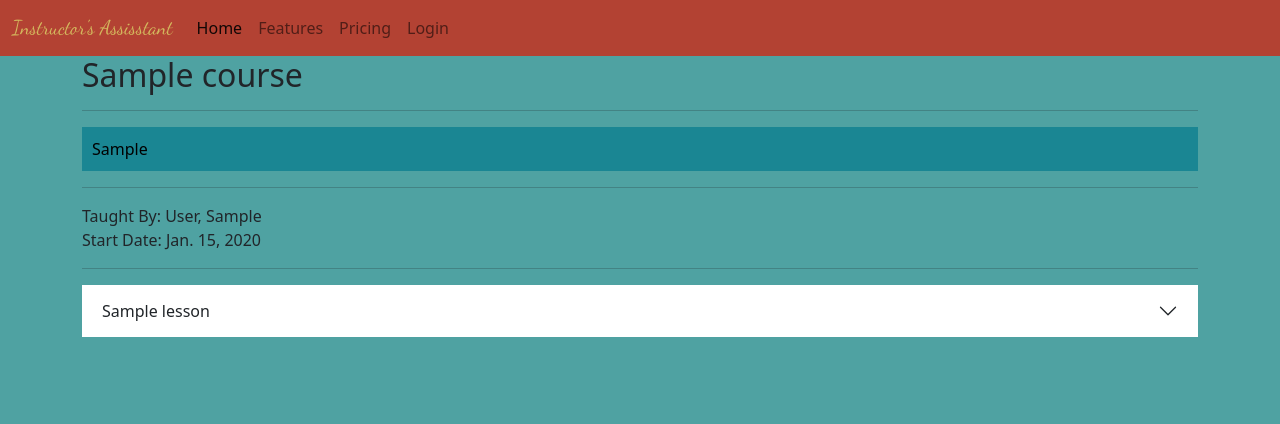
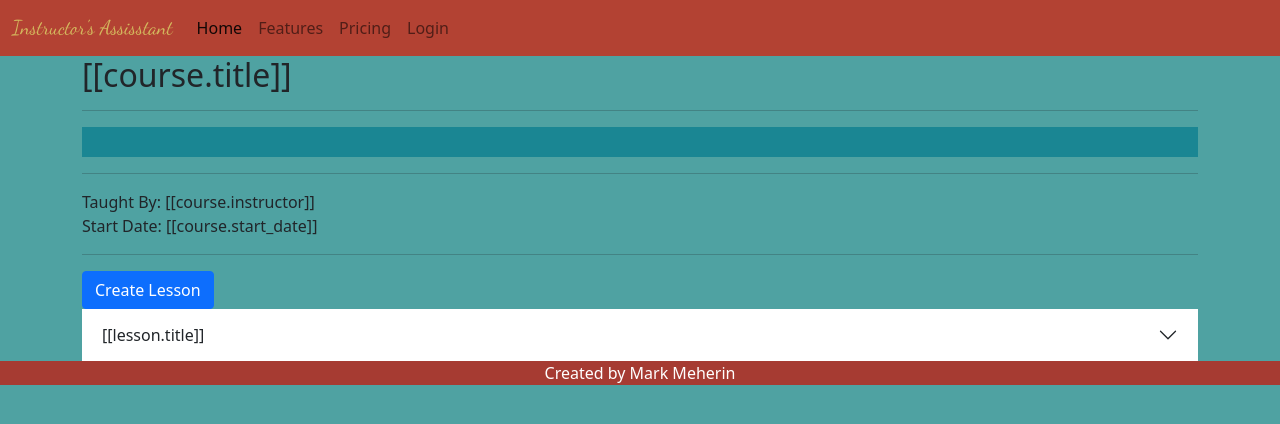
Before and after one commit to Marktm2012/Guild-Captstone, a Django app: a page that uses instuctorproj/instructapp/templates/instructapp/base.html in a window 1280 px wide. Shown: the top 424 px of the page. Run offline with Django 3.2, Linux system fonts and the light colour scheme; tables that the repository leaves empty hold one stand-in row (values such as "Sample post"); some libraries are stand-ins or nearby versions.

Commit message:
Rewrote Lesson Creation in Vue

```diff
--- a/instuctorproj/instructapp/templates/instructapp/base.html
+++ b/instuctorproj/instructapp/templates/instructapp/base.html
@@ -28,6 +28,14 @@
         #title_bar {
             font-family: Dancing Script;
             color:rgb(212,185,94) !important;
+        }
+        .footer {
+            left: 0;
+            bottom: 0;
+            width: 100%;
+            background-color: #A63B32;
+            color: white;
+            text-align: center;
         }
 
 </style>
@@ -70,7 +78,9 @@
 
     {% block content %}
     {% endblock %}
-
+    <div class="footer">
+        <span>Created by Mark Meherin</span>
+    </div>
     <!-- Bootstrap JS -->
     <script src="https://cdn.jsdelivr.net/npm/bootstrap@5.0.1/dist/js/bootstrap.bundle.min.js"
         integrity="sha384-gtEjrD/SeCtmISkJkNUaaKMoLD0//ElJ19smozuHV6z3Iehds+3Ulb9Bn9Plx0x4"
--- a/instuctorproj/instructapp/templates/instructapp/course_page.html
+++ b/instuctorproj/instructapp/templates/instructapp/course_page.html
@@ -3,52 +3,49 @@
 {%block content%}
 <style>
     #course_overview {
-        color:black;
+        color: black;
         background-color: #1A8693;
-        padding: 10px;
+        padding: 15px;
     }
 </style>
 <div id="course_app">
     <div class="container">
         <div id="course_info">
-            <h2>{{course.title}}</h2>
+            <h2>[[course.title]]</h2>
             <hr>
-            <div id="course_overview">{{course.overview|safe}}</div>
+            <div v-html="course.overview" id="course_overview"></div>
             <hr>
         </div>
         <div class="row">
-            <span>Taught By: {{course.instructor.last_name}}, {{course.instructor.first_name}}</span>
-            <span>Start Date: {{course.start_date}}</span>
+            <span>Taught By: [[course.instructor]]</span>
+            <span>Start Date: [[course.start_date]]</span>
         </div>
         <hr>
         <!-- Modal launch for lesson creation -->
-        {% if user == course.instructor %}
-        <button type="button" class="btn btn-primary" data-bs-toggle="modal" data-bs-target="#lessonCreation">Create Lesson</button>
-        {%endif%}
+        <button v-if="active_user == course.instructor_username" type="button" class="btn btn-primary" data-bs-toggle="modal" data-bs-target="#lessonCreation">Create
+            Lesson</button>
         <!-- Accordion for created lessons for the course -->
         <div class="row">
-            <div class="accordion accordion-flush" id="accordionFlushExample">
-                {%for lesson in lessons%}
-                <div class="accordion-item">
-                    <h2 class="accordion-header" id="flush-headingOne">
+            <div class="accordion accordion-flush" id="lesson_accordian">
+                <div v-for="(lesson, index) in lessons" class="accordion-item">
+                    <h2 class="accordion-header" v-bind:id="'flush-heading' + index">
                         <button class="accordion-button collapsed" type="button" data-bs-toggle="collapse"
-                            data-bs-target="#flush-collapse{{forloop.counter}}" aria-expanded="false"
-                            aria-controls="flush-collapse{{forloop.counter}}">
-                            {{lesson.title}}
+                            v-bind:data-bs-target="'#flush-collapse' + index" aria-expanded="false"
+                            v-bind:aria-controls="'flush-collapse' + index">
+                            [[lesson.title]]
                         </button>
                     </h2>
-                    <div id="flush-collapse{{forloop.counter}}" class="accordion-collapse collapse"
-                        aria-labelledby="flush-headingOne" data-bs-parent="#accordionFlushExample">
+                    <div v-bind:id="'flush-collapse' + index" class="accordion-collapse collapse"
+                        aria-labelledby="flush-headingOne" data-bs-parent="#lesson_accordian">
                         <div class="accordion-body">
-                            {{lesson.overview|safe}}
+                            <span v-html="lesson.overview"></span>
                             <hr>
                             <span>
-                                {{lesson.due_date}}
+                                [[lesson.due_date]]
                             </span>
                         </div>
                     </div>
                 </div>
-                {%endfor%}
             </div>
         </div>
     </div>
@@ -58,26 +55,22 @@
             <div class="modal-content">
                 <div class="modal-header">
                     <h5 class="modal-title" id="lessonCreationLabel">Lesson Creation</h5>
-                    <button type="button" class="btn-close" data-bs-dismiss="modal" aria-label="Close"></button>
                 </div>
                 <div class="modal-body">
-                    <form action="{% url 'instructapp:create_lesson' course.id %}" method="POST">
-                        {% csrf_token %}
                     <div>
                         <label for="l_title">Title:</label>
-                            <input class="form-control" id="l_title" type="text" name="l_title">
+                        <input v-model="l_title" class="form-control" id="l_title" type="text">
                     </div>
                     <div>
                         <label for="l_overview">Overview:</label>
-                            <input type="hidden" name="l_overview" v-model="l_overview">
+                        <!-- <input type="hidden" name="l_overview" v-model="l_overview"> -->
                         <ckeditor v-model="l_overview" :config="editorConfig"></ckeditor>
                     </div>
                     <div>
                         <label for="l_due_date">Due Date:</label>
-                            <input class="form-control" type="datetime-local" name="l_due_date">
+                        <input v-model="l_due_date" class="form-control" type="datetime-local">
                     </div>
-                        <button type="submit" class="btn btn-primary">Create Lesson</button>
-                    </form>
+                    <button type="submit" @click="createLesson" data-bs-dismiss="modal" class="btn btn-primary">Create Lesson</button>
                 </div>
             </div>
         </div>
@@ -94,11 +87,45 @@
         },
         data: {
             editorConfig: {},
+            course: {},
+            lessons: [],
+            active_user: '{{user.username}}',
+            l_title: '',
             l_overview: '<p></p>',
+            l_due_date: '',
         },
         methods: {
+            getCourse: function () {
+                axios({
+                    method: "get",
+                    url: "{% url 'instructapp:get_course' %}",
+                    params: {
+                        course_id: "{{course_id}}",
+                    },
+                }).then((response) => {
+                    console.log(response.data)
+                    this.course = response.data['course']
+                    this.lessons = response.data['lessons']
+                })
+            },
+            createLesson: function(){
+                axios({
+                    method: "post",
+                    url: "{% url 'instructapp:create_lesson' %}",
+                    headers: {'X-CSRFToken':'{{ csrf_token }}'},
+                    data:{
+                        title: this.l_title,
+                        overview: this.l_overview,
+                        due_date: this.l_due_date,
+                        course_id: "{{course_id}}",
+                    }
+                }).then(response => {
+                    this.getCourse()
+                })
+            }
         },
         created: function () {
+            this.getCourse()
         }
     })
 </script>
--- a/instuctorproj/instructapp/urls.py
+++ b/instuctorproj/instructapp/urls.py
@@ -6,5 +6,6 @@ urlpatterns = [
     path('', views.index, name='index'),
     path('profile/', views.profile, name='profile'),
     path('course_page/<int:course_id>/', views.course_page, name='course_page'),
-    path('course_page/<int:course_id>/create_lesson/', views.create_lesson, name="create_lesson")
+    path('create_lesson/', views.create_lesson, name="create_lesson"),
+    path('get_course/', views.get_course, name="get_course")
 ]
--- a/instuctorproj/instructapp/views.py
+++ b/instuctorproj/instructapp/views.py
@@ -1,23 +1,42 @@
 from django.shortcuts import render, reverse
-from django.http import HttpResponse, HttpResponseRedirect
+from django.http import HttpResponseRedirect, JsonResponse, HttpResponse
 from django.contrib.auth.decorators import login_required
 from users.models import User
 from .models import Course, Lesson, LessonUploads, StudentSubmission
 from datetime import datetime
+import json
 
 # Create your views here.
 def index(request):
     return render(request, 'instructapp/base.html')
 
-
 def course_page(request, course_id):
-    course_info = Course.objects.get(id=course_id)
-    lessons = Lesson.objects.filter(course=course_info)
     context = {
-        'course': course_info,
-        'lessons': lessons,
+        'course_id':course_id,
     }
     return render(request, 'instructapp/course_page.html', context)
+
+def get_course(request):
+    course_id = request.GET['course_id']
+    course_info = Course.objects.get(id=course_id)
+    instructor = course_info.instructor.last_name+', '+course_info.instructor.first_name
+    lesson_info = Lesson.objects.filter(course=course_info)
+    course_data = {
+        'title':course_info.title,
+        'overview':course_info.overview,
+        'start_date':course_info.start_date,
+        'instructor': instructor,
+        'instructor_username':course_info.instructor.username,
+        'price':course_info.price,
+    }
+    lessons = []
+    for lesson in lesson_info:
+        lessons.append({
+            'title': lesson.title,
+            'overview':lesson.overview,
+            'due_date':lesson.due_date
+        })
+    return JsonResponse({'course':course_data, 'lessons':lessons})
 
 @login_required
 def profile(request):
@@ -30,13 +49,13 @@ def profile(request):
     return render(request, 'instructapp/profile.html', context)
 
 @login_required
-def create_lesson(request, course_id):
-    if request.method == 'POST':
-        course = Course.objects.get(id=course_id)
-        title = request.POST['l_title']
-        overview = request.POST['l_overview']
-        due_date = request.POST['l_due_date']
-        due_date = datetime.strptime(due_date, '%Y-%m-%dT%H:%M')
-        lesson_set = Lesson(course=course, title=title, overview=overview, due_date=due_date)
-        lesson_set.save()
-    return HttpResponseRedirect(reverse('instructapp:course_page', args=(course_id,)))
+def create_lesson(request):
+    data = json.loads(request.body)
+    course = Course.objects.get(id=data['course_id'])
+    title = data['title']
+    overview = data['overview']
+    due_date = data['due_date']
+    due_date = datetime.strptime(due_date, '%Y-%m-%dT%H:%M')
+    lesson_set = Lesson(course=course, title=title, overview=overview, due_date=due_date)
+    lesson_set.save()
+    return HttpResponse('ok')
```
Lines whose indentation alone changed are shown as unchanged.
